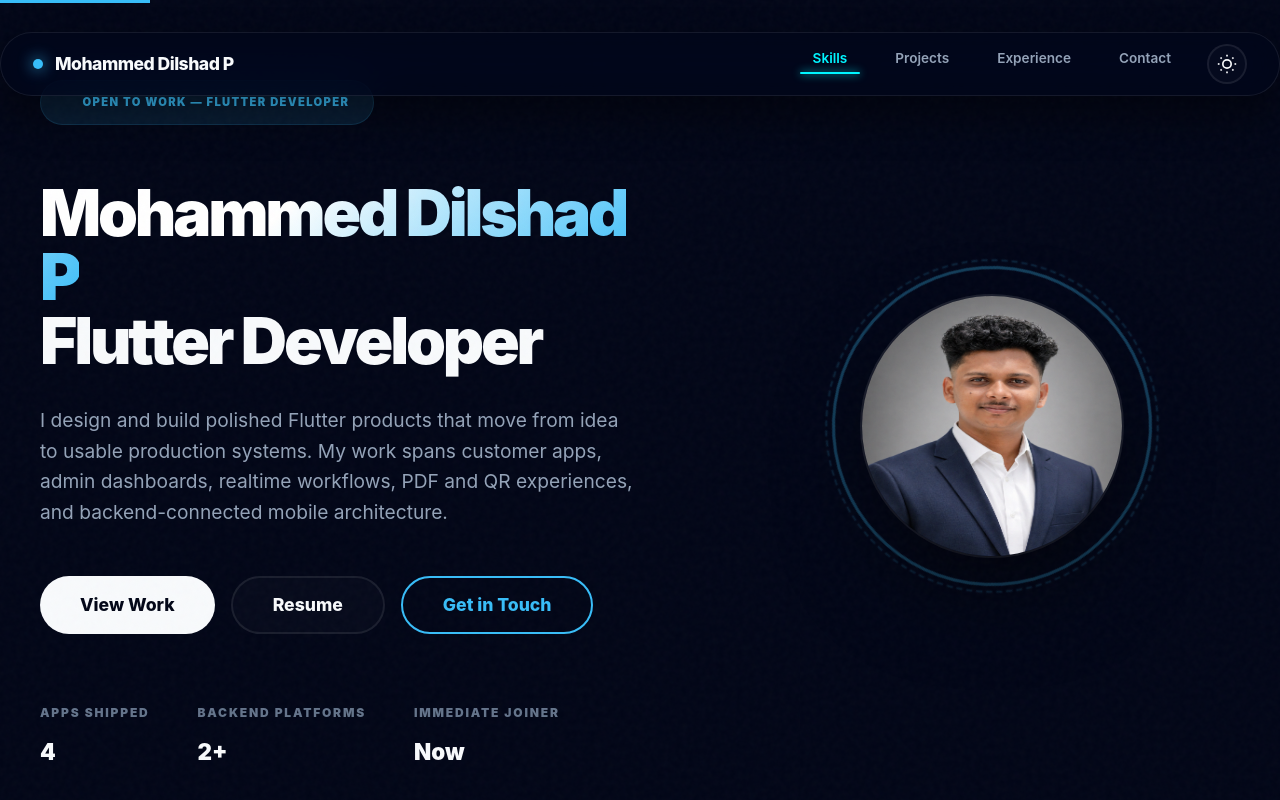
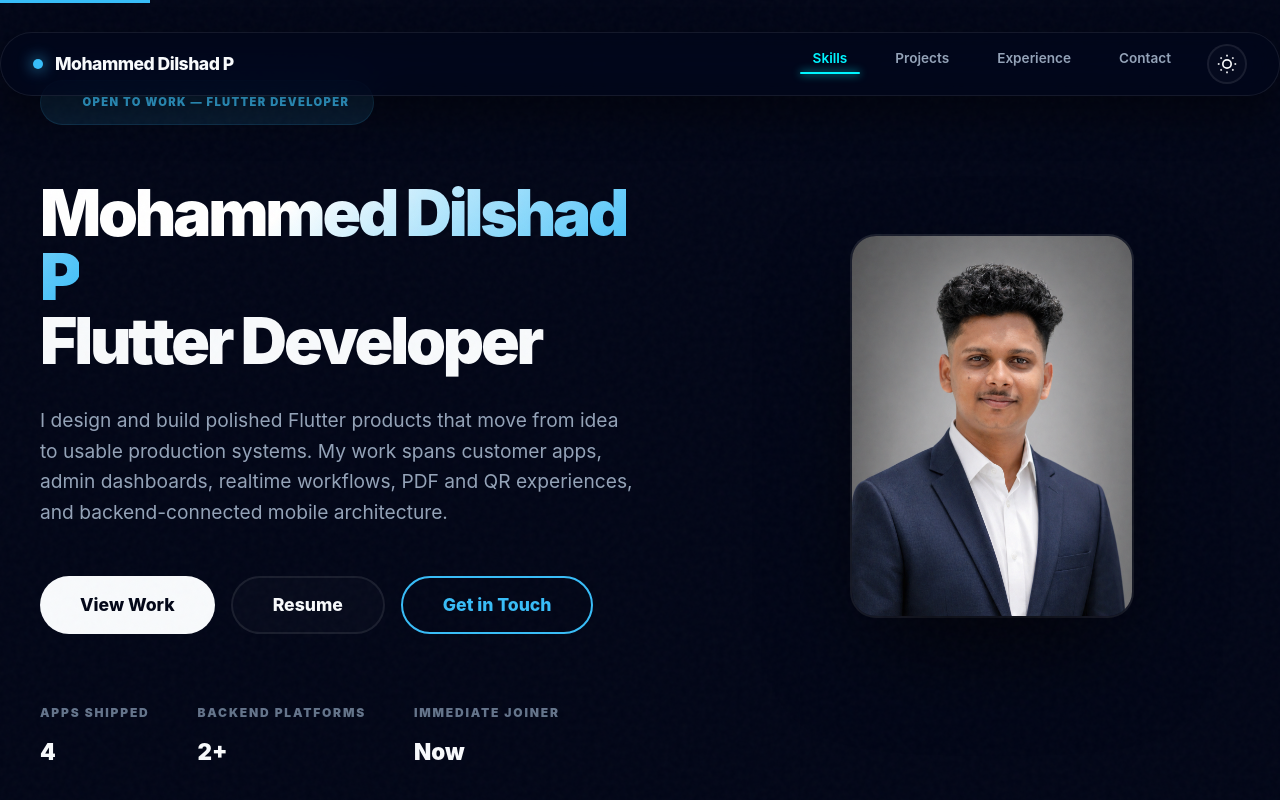
Before and after one commit to mhd-dilshad-p/Portfolio-2.0, a Next.js app: page / in a window 1280 px wide. Shown: the top 800 px of the page. Built offline with nearby package versions, Linux system fonts and the light colour scheme.

Commit message:
Update profile picture styling: remove circular crop and decorative rings, use original portrait aspect ratio

```diff
--- a/app/globals.css
+++ b/app/globals.css
@@ -398,18 +398,17 @@ section {
 /* Hero Profile Image */
 .hero-profile-wrapper {
   position: relative;
-  width: 320px;
-  height: 320px;
   display: flex;
   justify-content: center;
   align-items: center;
+  padding: 1rem;
 }
 
 .hero-profile-image {
   position: relative;
-  width: 260px;
-  height: 260px;
-  border-radius: 50%;
+  width: 280px;
+  height: 380px;
+  border-radius: 24px;
   overflow: hidden;
   z-index: 2;
   box-shadow:
@@ -425,34 +424,6 @@ section {
     0 0 0 3px var(--accent);
 }
 
-.hero-profile-ring {
-  position: absolute;
-  inset: 0;
-  border-radius: 50%;
-  border: 3px solid var(--accent);
-  opacity: 0.3;
-  animation: ring-rotate 8s linear infinite;
-  z-index: 1;
-}
-
-.hero-profile-ring::before {
-  content: '';
-  position: absolute;
-  inset: -10px;
-  border-radius: 50%;
-  border: 2px dashed var(--accent);
-  opacity: 0.5;
-  animation: ring-rotate 12s linear infinite reverse;
-}
-
-@keyframes ring-rotate {
-  from {
-    transform: rotate(0deg);
-  }
-  to {
-    transform: rotate(360deg);
-  }
-}
 
 [data-theme="light"] .hero-profile-image {
   box-shadow:
--- a/app/page.tsx
+++ b/app/page.tsx
@@ -96,7 +96,6 @@ export default function HomePage() {
                   className="object-cover"
                 />
               </div>
-              <div className="hero-profile-ring" />
             </div>
           </aside>
         </div>
```
